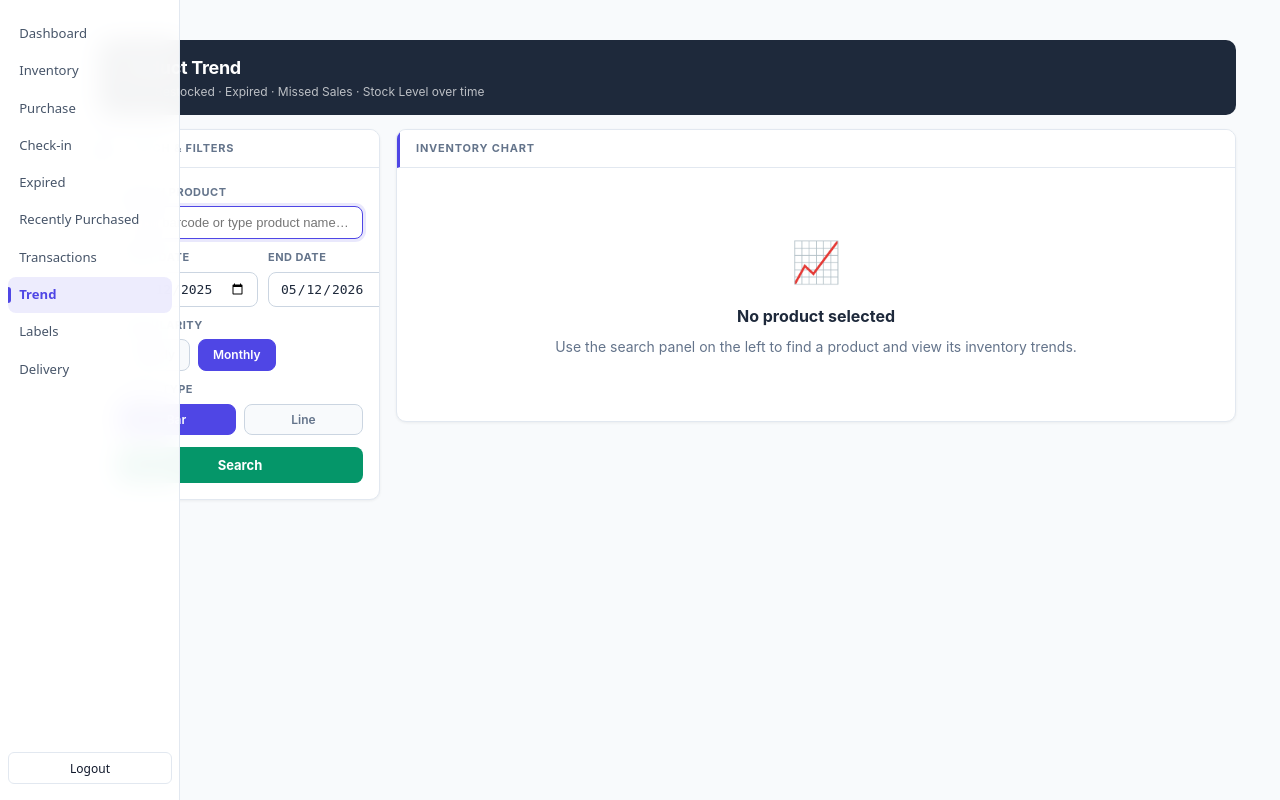
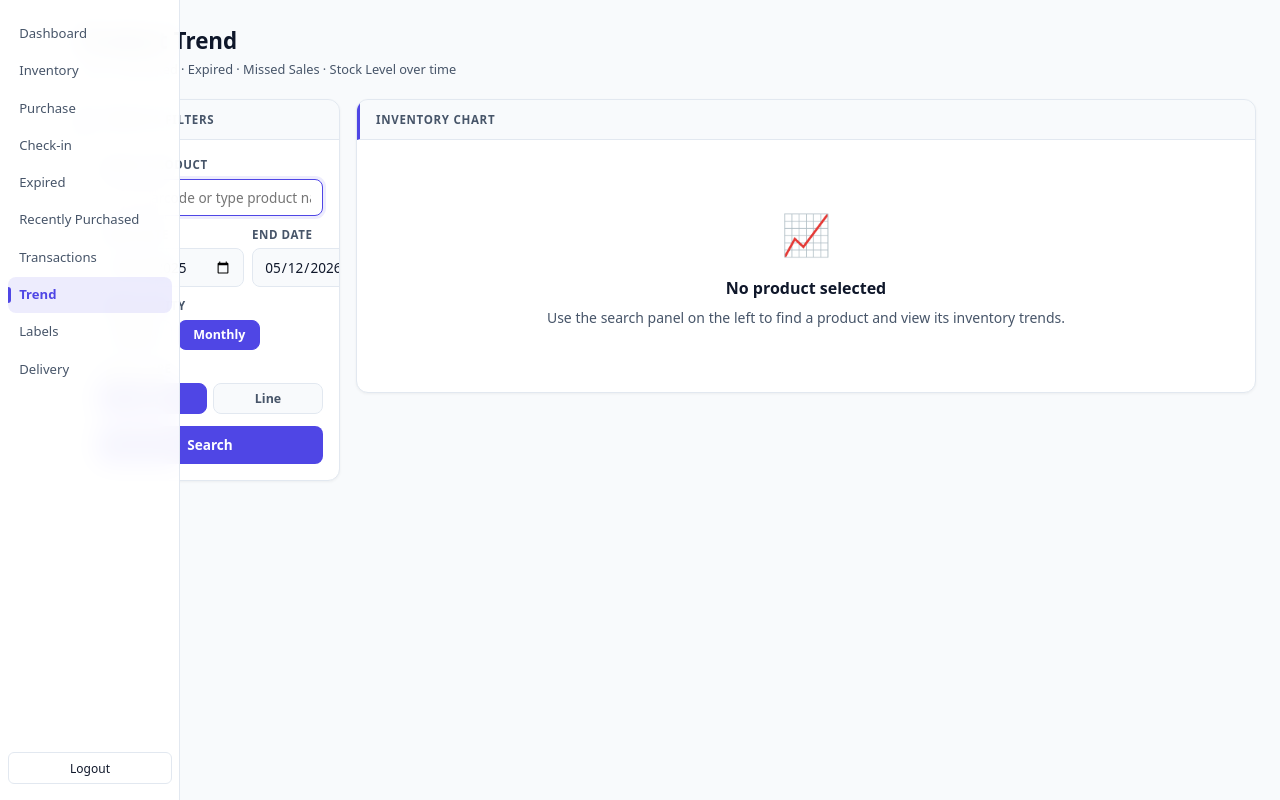
Before and after one commit to AngusChik/FINAL-PHARM, a Django app: page /product-trend/ in a window 1280 px wide. Run offline with Django 4.2, Linux system fonts and the light colour scheme; the visitor is signed in with stand-in values (Sample User, id 1); data that the repository does not hold is empty; parts of the project's set-up code (start-up, migrations or seed data) failed here and were passed over.

Commit message:
Restyle product trend page to match app design system
Replace dark navy header with light header, scope CSS tokens to
.trend-page, fix activity toggle border, align all colours to
base.html variables, rename empty-state to pt-empty.

```diff
--- a/app/templates/product_trend.html
+++ b/app/templates/product_trend.html
@@ -3,85 +3,106 @@
 
 {% block content %}
 <style>
-/* ===== Product Trend — redesigned to match edit_product.html language ===== */
+/* ===== Product Trend ===== */
 
-:root {
-  --pt-primary:  #4f46e5;
-  --pt-text:     #1e293b;
-  --pt-muted:    #64748b;
-  --pt-border:   #e2e8f0;
-  --pt-success:  #059669;
-  --pt-danger:   #dc2626;
-  --pt-warning:  #d97706;
-  --pt-amber:    #f59e0b;
-  --pt-purple:   #7c3aed;
+/* Page-specific colour tokens (don't override base vars) */
+.trend-page {
+  --pt-success: #059669;
+  --pt-danger:  #dc2626;
+  --pt-warning: #d97706;
+  --pt-amber:   #f59e0b;
+  --pt-purple:  #7c3aed;
 }
 
-/* Page */
 .trend-page {
   max-width: 1800px;
   margin: 0 auto;
-  padding: 16px 20px;
-  font-family: 'Inter', system-ui, sans-serif;
-  color: var(--pt-text);
+  padding: 0;
 }
 
-/* ---- HEADER ---- */
+/* ---- PAGE HEADER ---- */
 .trend-header {
-  background: var(--pt-text);
-  color: #fff;
-  padding: 14px 20px;
-  border-radius: 10px;
-  margin-bottom: 14px;
   display: flex;
   align-items: center;
   justify-content: space-between;
   gap: 12px;
   flex-wrap: wrap;
+  margin-bottom: 1.25rem;
 }
 .trend-header h1 {
-  margin: 0;
-  font-size: 18px;
+  font-size: 1.4rem;
   font-weight: 700;
-  letter-spacing: -0.3px;
+  color: var(--text-main);
+  margin: 0 0 2px;
 }
 .trend-sub {
-  margin-top: 2px;
-  font-size: 12px;
-  opacity: 0.7;
+  font-size: 0.8rem;
+  color: var(--text-muted);
 }
-.header-pills { display: flex; gap: 8px; flex-wrap: wrap; align-items: center; }
+.header-pills {
+  display: flex;
+  gap: 8px;
+  flex-wrap: wrap;
+  align-items: center;
+}
 .header-pill {
-  padding: 5px 12px;
+  padding: 4px 12px;
   border-radius: 99px;
-  font-size: 12px;
+  font-size: 0.75rem;
   font-weight: 600;
-  background: rgba(255,255,255,0.12);
-  border: 1px solid rgba(255,255,255,0.2);
+  background: rgba(79,70,229,0.08);
+  border: 1px solid rgba(79,70,229,0.2);
+  color: var(--primary);
 }
-.header-pill.danger  { background: rgba(220,38,38,0.7);  border-color: rgba(255,255,255,0.2); }
-.header-pill.warning { background: rgba(245,158,11,0.7); border-color: rgba(255,255,255,0.2); }
+
+/* Pill links */
+.header-pill-link {
+  padding: 4px 12px;
+  border-radius: 99px;
+  font-size: 0.75rem;
+  font-weight: 600;
+  text-decoration: none;
+  display: inline-block;
+  transition: opacity 0.15s, transform 0.1s;
+}
+.header-pill-link:hover { opacity: 0.82; transform: translateY(-1px); }
+.header-pill-link.danger  { background: #fef2f2; color: #b91c1c; border: 1px solid #fca5a5; }
+.header-pill-link.warning { background: #fffbeb; color: #92400e; border: 1px solid #fcd34d; }
+
+/* Top sellers trigger */
+.ts-trigger-btn {
+  padding: 4px 12px;
+  border-radius: 99px;
+  font-size: 0.75rem;
+  font-weight: 600;
+  background: #d1fae5;
+  border: 1px solid #6ee7b7;
+  color: #065f46;
+  cursor: pointer;
+  transition: opacity 0.15s, transform 0.1s;
+}
+.ts-trigger-btn:hover { opacity: 0.82; transform: translateY(-1px); }
 
 /* ---- CARD SYSTEM ---- */
 .trend-card {
-  background: #fff;
-  border-radius: 10px;
-  border: 1px solid var(--pt-border);
-  box-shadow: 0 1px 3px rgba(0,0,0,0.06);
+  background: var(--surface-color);
+  border-radius: 12px;
+  border: 1px solid var(--border-color);
+  box-shadow: 0 1px 3px rgba(0,0,0,0.05);
   overflow: hidden;
-  margin-bottom: 16px;
+  margin-bottom: 1rem;
 }
 .trend-card .card-title {
   margin: 0;
-  padding: 10px 16px;
-  font-size: 11px;
+  padding: 0.7rem 1rem;
+  font-size: 0.72rem;
   font-weight: 700;
   text-transform: uppercase;
-  letter-spacing: 0.8px;
-  color: var(--pt-muted);
-  border-bottom: 1px solid var(--pt-border);
-  border-left: 3px solid var(--pt-primary);
-  background: #fff;
+  letter-spacing: 0.06em;
+  color: var(--text-muted);
+  border-bottom: 1px solid var(--border-color);
+  border-left: 3px solid var(--primary);
+  background: rgba(241,245,249,0.5);
   display: flex;
   align-items: center;
   justify-content: space-between;
@@ -168,100 +143,120 @@
   display: flex;
   align-items: center;
   justify-content: space-between;
-  padding: 16px 20px;
-  border-bottom: 1px solid var(--pt-border);
+  padding: 1rem 1.25rem;
+  border-bottom: 1px solid var(--border-color);
   border-left: 3px solid var(--pt-success);
 }
 .ts-modal-head h3 {
   margin: 0;
-  font-size: 14px;
+  font-size: 0.72rem;
   font-weight: 700;
   text-transform: uppercase;
-  letter-spacing: 0.6px;
-  color: var(--pt-muted);
+  letter-spacing: 0.06em;
+  color: var(--text-muted);
 }
 .ts-modal-close {
   background: none;
-  border: 1px solid var(--pt-border);
+  border: 1px solid var(--border-color);
   border-radius: 6px;
   width: 28px;
   height: 28px;
   font-size: 16px;
   cursor: pointer;
-  color: var(--pt-muted);
+  color: var(--text-muted);
   display: flex;
   align-items: center;
   justify-content: center;
   transition: background 0.12s, color 0.12s;
 }
 .ts-modal-close:hover { background: #fee2e2; color: var(--pt-danger); }
-.ts-modal-body {
-  padding: 16px 20px;
-  overflow-y: auto;
+.ts-modal-body { padding: 1rem 1.25rem; overflow-y: auto; }
+
+/* Overview list (modal) */
+.overview-list { list-style: none; margin: 0; padding: 0; }
+.overview-item {
+  display: flex;
+  align-items: center;
+  gap: 10px;
+  padding: 0.6rem 0;
+  border-bottom: 1px solid var(--border-color);
+  font-size: 0.85rem;
 }
+.overview-item:last-child { border-bottom: none; }
+.overview-name {
+  flex: 1;
+  min-width: 0;
+  overflow: hidden;
+  text-overflow: ellipsis;
+  white-space: nowrap;
+  font-weight: 500;
+  color: var(--text-main);
+}
+.overview-count {
+  font-size: 0.75rem;
+  font-weight: 700;
+  padding: 2px 10px;
+  border-radius: 99px;
+  white-space: nowrap;
+  flex-shrink: 0;
+  background: #d1fae5;
+  color: #065f46;
+}
+.overview-link {
+  font-size: 0.72rem;
+  font-weight: 700;
+  color: var(--primary);
+  text-decoration: none;
+  flex-shrink: 0;
+  padding: 2px 8px;
+  border: 1px solid #c7d2fe;
+  border-radius: 6px;
+  transition: background 0.12s;
+}
+.overview-link:hover { background: #ede9fe; }
+.overview-empty { color: var(--text-muted); font-size: 0.85rem; padding: 0.6rem 0; }
 
-/* Header pill as clickable link */
-.header-pill-link {
-  padding: 5px 12px;
-  border-radius: 99px;
-  font-size: 12px;
-  font-weight: 600;
-  text-decoration: none;
-  color: #fff;
-  transition: opacity 0.15s, transform 0.1s;
-  display: inline-block;
-}
-.header-pill-link:hover { opacity: 0.85; transform: translateY(-1px); color: #fff; }
-.header-pill-link.danger  { background: rgba(220,38,38,0.7);  border: 1px solid rgba(255,255,255,0.2); }
-.header-pill-link.warning { background: rgba(245,158,11,0.7); border: 1px solid rgba(255,255,255,0.2); }
-
-/* Top sellers trigger button in header */
-.ts-trigger-btn {
-  padding: 5px 12px;
-  border-radius: 99px;
-  font-size: 12px;
-  font-weight: 600;
-  background: rgba(5,150,105,0.7);
-  border: 1px solid rgba(255,255,255,0.2);
-  color: #fff;
-  cursor: pointer;
-  transition: opacity 0.15s, transform 0.1s;
-}
-.ts-trigger-btn:hover { opacity: 0.85; transform: translateY(-1px); }
-
-/* ---- TWO-COLUMN LAYOUT (search | chart) ---- */
+/* ---- LAYOUT ---- */
 .trend-grid {
   display: grid;
-  grid-template-columns: 280px 1fr;
-  gap: 16px;
+  grid-template-columns: 260px 1fr;
+  gap: 1rem;
+  align-items: start;
+}
+.trend-content-row {
+  display: grid;
+  grid-template-columns: 240px 1fr;
+  gap: 1rem;
   align-items: start;
 }
 
 /* ---- FORM CONTROLS ---- */
 .trend-label {
   display: block;
-  font-size: 11px;
+  font-size: 0.72rem;
   font-weight: 700;
-  letter-spacing: 0.5px;
+  letter-spacing: 0.05em;
   text-transform: uppercase;
-  color: var(--pt-muted);
-  margin-bottom: 6px;
+  color: var(--text-muted);
+  margin-bottom: 5px;
 }
 .trend-input {
   width: 100%;
-  padding: 8px 11px;
-  border: 1px solid #cbd5e1;
+  padding: 0.5rem 0.7rem;
+  border: 1px solid var(--border-color);
   border-radius: 8px;
-  background: #fff;
-  font-size: 13px;
-  color: var(--pt-text);
+  background: var(--bg-color);
+  font-size: 0.85rem;
+  color: var(--text-main);
+  font-family: inherit;
   transition: border-color 0.15s, box-shadow 0.15s;
   box-sizing: border-box;
 }
 .trend-input:focus {
   outline: none;
-  border-color: var(--pt-primary);
-  box-shadow: 0 0 0 3px rgba(79,70,229,0.12);
+  border-color: var(--primary);
+  box-shadow: 0 0 0 3px rgba(79,70,229,0.1);
+  background: #fff;
 }
 
 /* Autocomplete */
@@ -270,159 +265,152 @@
   display: none;
   position: absolute;
   left: 0; right: 0;
-  top: calc(100% + 6px);
+  top: calc(100% + 5px);
   z-index: 2000;
-  background: #fff;
-  border: 1px solid var(--pt-border);
+  background: var(--surface-color);
+  border: 1px solid var(--border-color);
   border-radius: 8px;
-  box-shadow: 0 8px 24px rgba(0,0,0,0.12);
-  max-height: 300px;
+  box-shadow: 0 8px 24px rgba(0,0,0,0.1);
+  max-height: 280px;
   overflow-y: auto;
 }
 #trend-autocomplete-results .list-group-item {
   border: 0;
-  border-bottom: 1px solid #f2f2f2;
-  padding: 10px 14px;
+  border-bottom: 1px solid var(--border-color);
+  padding: 0.6rem 0.85rem;
   cursor: pointer;
-  font-size: 13.5px;
+  font-size: 0.84rem;
   background: none;
   width: 100%;
   text-align: left;
+  color: var(--text-main);
+  font-family: inherit;
+  transition: background 0.1s;
 }
+#trend-autocomplete-results .list-group-item:last-child { border-bottom: none; }
 #trend-autocomplete-results .list-group-item:hover {
-  background: #f6f8ff;
-  border-left: 3px solid var(--pt-primary);
-  padding-left: 11px;
+  background: rgba(79,70,229,0.05);
+  color: var(--primary);
 }
 
 /* Date row */
 .trend-row {
   display: grid;
   grid-template-columns: 1fr 1fr;
-  gap: 10px;
-  margin-top: 10px;
+  gap: 8px;
+  margin-top: 0.65rem;
 }
 
 /* Granularity pills */
-.trend-pills {
-  display: flex;
-  gap: 8px;
-  flex-wrap: wrap;
-}
+.trend-pills { display: flex; gap: 6px; flex-wrap: wrap; }
 .trend-pills input[type="radio"] { display: none; }
 .trend-pill {
-  border: 1px solid #cbd5e1;
-  color: var(--pt-muted);
-  background: #f8fafc;
-  padding: 6px 14px;
+  border: 1px solid var(--border-color);
+  color: var(--text-muted);
+  background: var(--bg-color);
+  padding: 5px 14px;
   border-radius: 8px;
   cursor: pointer;
-  font-size: 12px;
+  font-size: 0.78rem;
   font-weight: 600;
   transition: border-color 0.15s, background 0.15s, color 0.15s;
   user-select: none;
+  font-family: inherit;
 }
-.trend-pill:hover { border-color: #a5b4fc; color: var(--pt-text); }
+.trend-pill:hover { border-color: #a5b4fc; color: var(--text-main); }
 .trend-pills input[type="radio"]:checked + .trend-pill {
-  background: var(--pt-primary);
-  border-color: var(--pt-primary);
+  background: var(--primary);
+  border-color: var(--primary);
   color: #fff;
 }
 
 /* Chart type buttons */
-.chart-type-btns {
-  display: flex;
-  gap: 8px;
-}
+.chart-type-btns { display: flex; gap: 6px; }
 .chart-type-btn {
   flex: 1;
-  padding: 7px 0;
-  border: 1px solid #cbd5e1;
+  padding: 6px 0;
+  border: 1px solid var(--border-color);
   border-radius: 8px;
-  background: #f8fafc;
-  color: var(--pt-muted);
-  font-size: 12px;
+  background: var(--bg-color);
+  color: var(--text-muted);
+  font-size: 0.78rem;
   font-weight: 600;
   cursor: pointer;
+  font-family: inherit;
   transition: border-color 0.15s, background 0.15s, color 0.15s;
 }
 .chart-type-btn:hover { border-color: #a5b4fc; }
 .chart-type-btn.active {
-  background: var(--pt-primary);
-  border-color: var(--pt-primary);
+  background: var(--primary);
+  border-color: var(--primary);
   color: #fff;
 }
 
 /* Submit */
-.trend-actions { margin-top: 12px; }
+.trend-actions { margin-top: 0.75rem; }
 .trend-btn {
   width: 100%;
   border: none;
   border-radius: 8px;
-  padding: 10px;
-  font-size: 13px;
+  padding: 0.6rem;
+  font-size: 0.85rem;
   font-weight: 700;
   cursor: pointer;
+  font-family: inherit;
   transition: background 0.15s, box-shadow 0.15s;
 }
-.trend-btn-primary { background: var(--pt-success); color: #fff; }
+.trend-btn-primary { background: var(--primary); color: #fff; }
 .trend-btn-primary:hover {
-  background: #047857;
-  box-shadow: 0 4px 12px rgba(5,150,105,0.25);
+  background: var(--primary-hover);
+  box-shadow: 0 4px 12px rgba(79,70,229,0.25);
 }
 
 /* ---- KPI STRIP ---- */
 #kpi-strip {
   display: grid;
   grid-template-columns: repeat(5, 1fr);
-  gap: 12px;
-  margin-bottom: 16px;
+  gap: 0.75rem;
+  margin-bottom: 1rem;
 }
 .kpi-card {
-  background: #fff;
-  border: 1px solid var(--pt-border);
+  background: var(--surface-color);
+  border: 1px solid var(--border-color);
   border-radius: 10px;
-  padding: 14px 16px;
-  border-left: 3px solid var(--pt-primary);
+  padding: 0.85rem 1rem;
+  border-left: 3px solid var(--primary);
   box-shadow: 0 1px 3px rgba(0,0,0,0.04);
 }
 .kpi-card.kpi-sold    { border-left-color: #e76f51; }
 .kpi-card.kpi-missed  { border-left-color: var(--pt-amber); }
 .kpi-card.kpi-expired { border-left-color: var(--pt-purple); }
-.kpi-card.kpi-stock   { border-left-color: var(--pt-primary); }
+.kpi-card.kpi-stock   { border-left-color: var(--primary); }
 .kpi-card.kpi-sell    { border-left-color: var(--pt-success); }
 .kpi-label {
-  font-size: 10px;
+  font-size: 0.68rem;
   font-weight: 700;
   text-transform: uppercase;
-  letter-spacing: 0.6px;
-  color: var(--pt-muted);
-  margin-bottom: 6px;
+  letter-spacing: 0.06em;
+  color: var(--text-muted);
+  margin-bottom: 5px;
 }
 .kpi-value {
-  font-size: 24px;
+  font-size: 1.5rem;
   font-weight: 800;
-  color: var(--pt-text);
+  color: var(--text-main);
   line-height: 1;
 }
 .kpi-sub {
-  font-size: 11px;
-  color: var(--pt-muted);
-  margin-top: 4px;
+  font-size: 0.7rem;
+  color: var(--text-muted);
+  margin-top: 3px;
 }
 
-/* ---- CHART + SIDEBAR ROW ---- */
-.trend-content-row {
-  display: grid;
-  grid-template-columns: 260px 1fr;
-  gap: 16px;
-  align-items: start;
-}
+/* ---- CHART CANVAS ---- */
 .trend-canvas-wrap {
-  padding: 8px;
-  border: 1px solid var(--pt-border);
+  padding: 0.5rem;
+  border: 1px solid var(--border-color);
   border-radius: 8px;
-  background: #fff;
+  background: var(--surface-color);
 }
 
 /* ---- PRODUCT INFO SIDEBAR ---- */
@@ -570,38 +582,17 @@
 .type-badge.tb-add      { background: #e0f2fe; color: #0369a1; }
 .type-badge.tb-remove   { background: #fce7f3; color: #9d174d; }
 .type-badge.tb-return   { background: #f0fdf4; color: #14532d; }
-.type-badge.tb-other    { background: #f1f5f9; color: var(--pt-muted); }
-
-/* ---- EDIT BUTTON (Product Info sidebar) ---- */
-.trend-edit-btn {
-  display: inline-flex;
-  align-items: center;
-  gap: 4px;
-  padding: 4px 14px;
-  border-radius: 6px;
-  font-size: 11px;
-  font-weight: 700;
-  text-decoration: none;
-  color: var(--pt-primary);
-  background: #eef2ff;
-  border: 1px solid #c7d2fe;
-  transition: background 0.15s, color 0.15s, border-color 0.15s;
-}
-.trend-edit-btn:hover {
-  background: #e0e7ff;
-  color: #3730a3;
-  border-color: #a5b4fc;
-}
+.type-badge.tb-other    { background: #f1f5f9; color: var(--text-muted); }
 
 /* ---- EMPTY STATE ---- */
-.empty-state {
+.pt-empty {
   text-align: center;
-  padding: 48px 24px;
-  color: var(--pt-muted);
+  padding: 3rem 1.5rem;
+  color: var(--text-muted);
 }
-.empty-state .empty-icon { font-size: 40px; margin-bottom: 12px; }
-.empty-state h3 { margin: 0 0 8px; font-size: 16px; font-weight: 700; color: var(--pt-text); }
-.empty-state p  { margin: 0; font-size: 14px; }
+.pt-empty .pt-empty-icon { font-size: 2.5rem; margin-bottom: 0.75rem; }
+.pt-empty h3 { margin: 0 0 0.4rem; font-size: 1rem; font-weight: 700; color: var(--text-main); }
+.pt-empty p  { margin: 0; font-size: 0.875rem; }
 
 /* ---- RESPONSIVE ---- */
 @media (max-width: 1200px) {
@@ -1009,14 +1004,14 @@
           </script>
 
         {% elif query %}
-          <div class="empty-state">
-            <div class="empty-icon">&#128269;</div>
+          <div class="pt-empty">
+            <div class="pt-empty-icon">&#128269;</div>
             <h3>No product found</h3>
             <p>No product matched &ldquo;{{ query }}&rdquo;. Try a barcode or full product name.</p>
           </div>
         {% else %}
-          <div class="empty-state">
-            <div class="empty-icon">&#128200;</div>
+          <div class="pt-empty">
+            <div class="pt-empty-icon">&#128200;</div>
             <h3>No product selected</h3>
             <p>Use the search panel on the left to find a product and view its inventory trends.</p>
           </div>
```
Also changed, not shown: other parts of app/templates/product_trend.html (+81 -99 lines).
